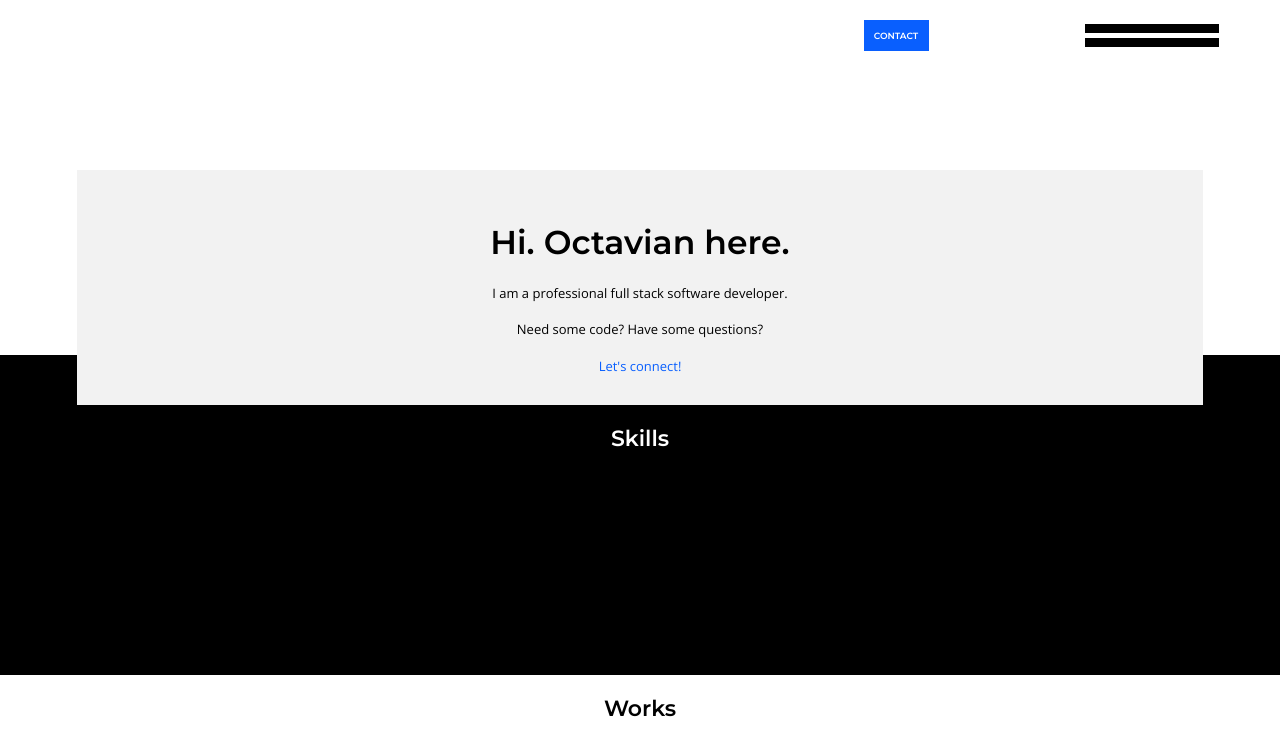
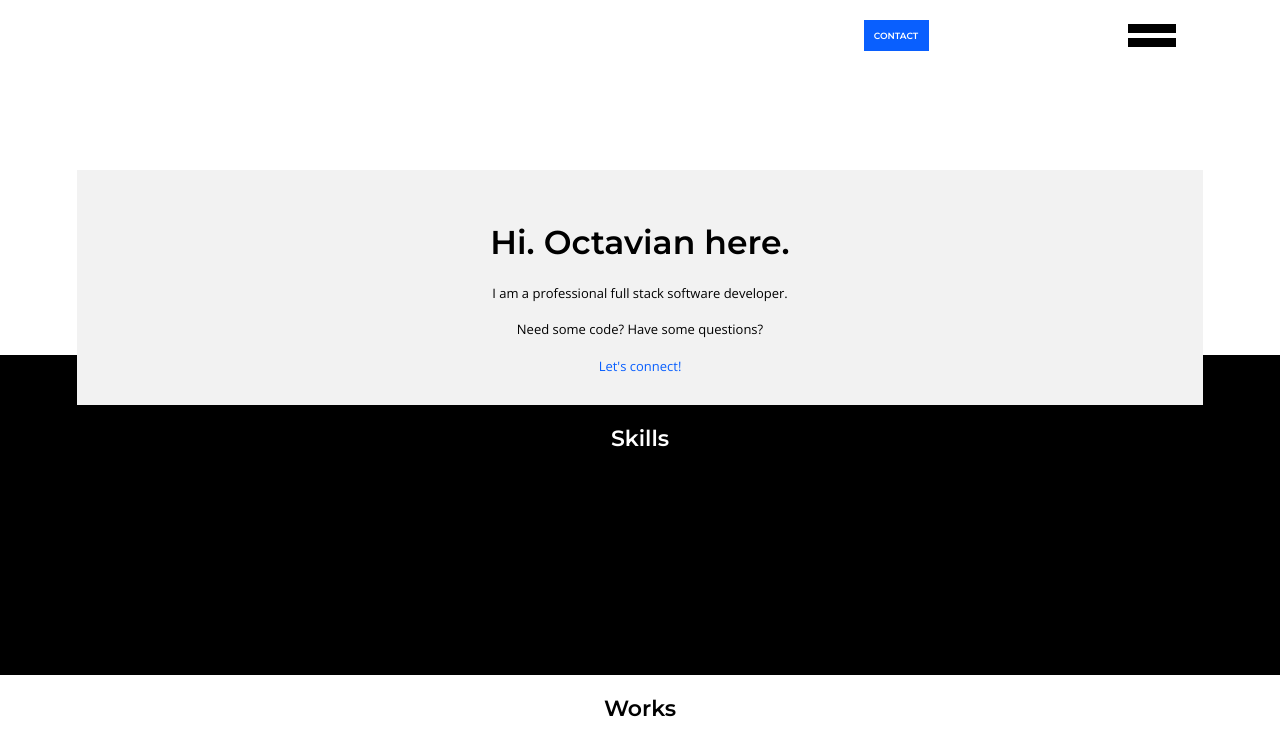
Before and after one commit to octaviantrinc/portfolio, a React (Create React App) app: page / in a window 1280 px wide. Shown: the top 756 px of the page. Built offline with nearby package versions, Linux system fonts and the light colour scheme.

Commit message:
resize of the menu button

```diff
--- a/src/HomePage.css
+++ b/src/HomePage.css
@@ -44,7 +44,7 @@
   }
   .Menu-button {
     grid-area: Menu;
-    width: 70%;
+    width: 65px;
     height: 23px;
     display: flex;
     flex-direction: column;
```
